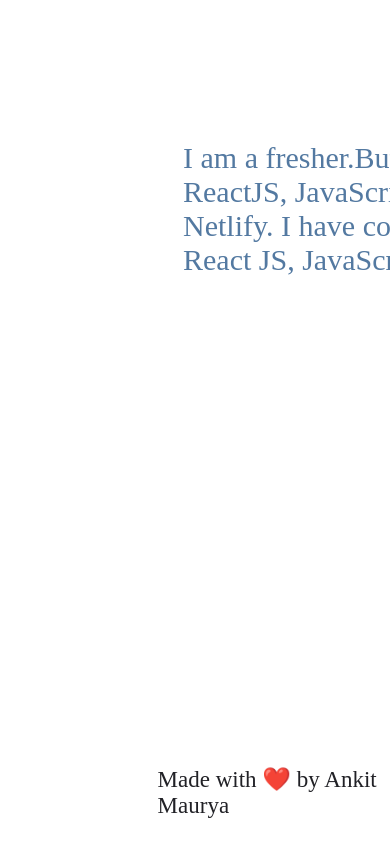
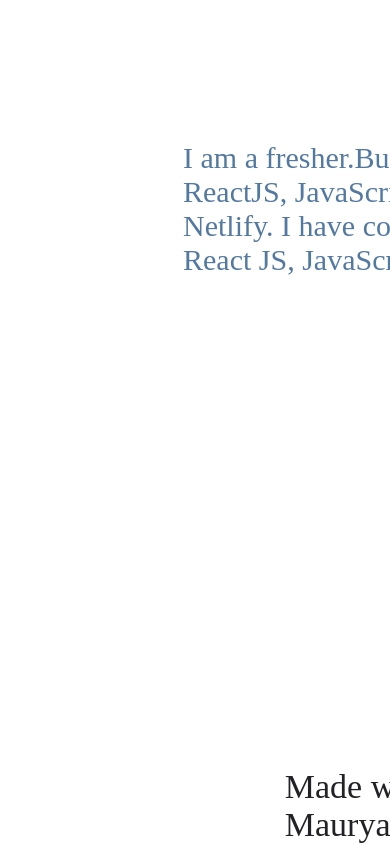
Before and after one commit to io6-ankit/portfolio--website, a React (Create React App) app in the folder portfolio-website/: page /experience in a window 390 px wide. Shown: the part 796-1640 px from the top of the page. Built offline with nearby package versions, Linux system fonts and the light colour scheme.

Commit message:
portfolio-website

```diff
--- a/portfolio-website/src/components/Footer.css
+++ b/portfolio-website/src/components/Footer.css
@@ -3,10 +3,50 @@
   font-size: 23px;
   color: rgb(33, 33, 38);
 }
-@media only screen and (max-width: 400px) {
+@media only screen and (max-width: 1025px) {
   .main-footer-section {
-    margin: 158px 0 0 40%;
+    margin: 158px 0 0 55%;
     font-size: 23px;
     color: rgb(33, 33, 38);
   }
 }
+@media only screen and (max-width: 769px) {
+  .main-footer-section {
+    margin: 158px 0 0 65%;
+    font-size: 29px;
+    height: 20px;
+    width: 60%;
+    color: rgb(33, 33, 38);
+    /* border: 1px solid black; */
+  }
+}
+@media only screen and (max-width: 426px) {
+  .main-footer-section {
+    margin: 158px 0 0 74%;
+    font-size: 34px;
+    height: 20px;
+    width: 110%;
+    color: rgb(33, 33, 38);
+    /* border: 1px solid black; */
+  }
+}
+@media only screen and (max-width: 376px) {
+  .main-footer-section {
+    margin: 158px 0 0 70%;
+    font-size: 37px;
+    height: 20px;
+    width: 140%;
+    color: rgb(33, 33, 38);
+    /* border: 1px solid black; */
+  }
+}
+@media only screen and (max-width: 321px) {
+  .main-footer-section {
+    margin: 158px 0 0 70%;
+    font-size: 39px;
+    height: 20px;
+    width: 180%;
+    color: rgb(33, 33, 38);
+    /* border: 1px solid black; */
+  }
+}
```
